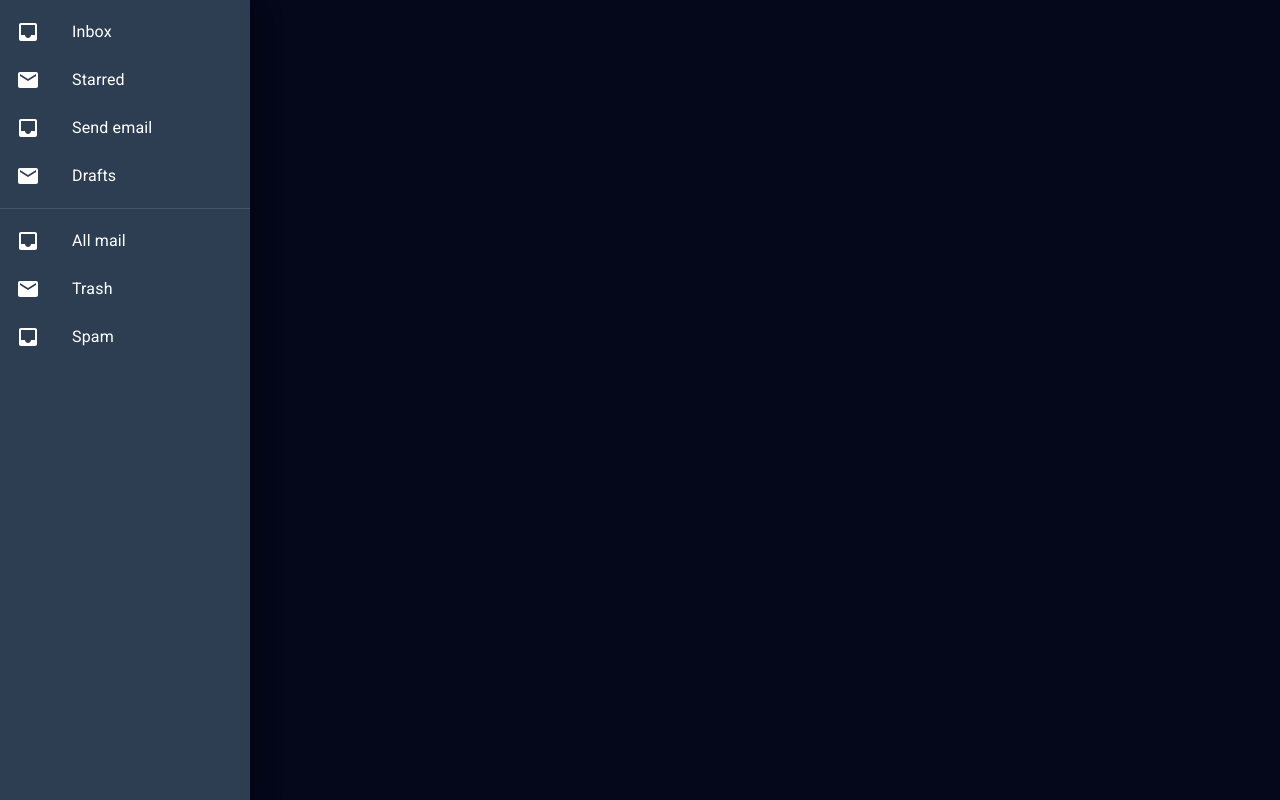
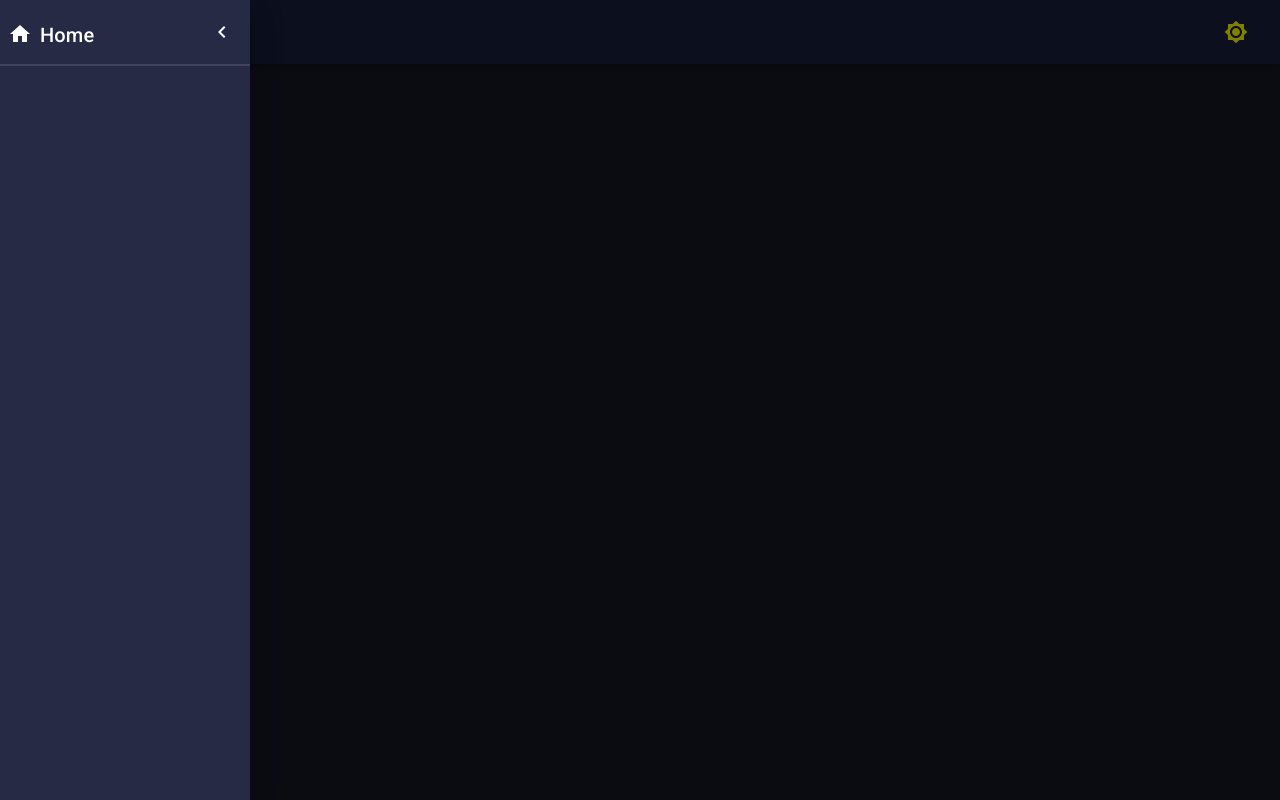
Before and after one commit to CoderChirag/sort-visualizer, a React (Create React App) app: page / in a window 1280 px wide. Both pictures are taken after a click on the button 36 px from the left and 32 px from the top of the page. Built offline with nearby package versions, Linux system fonts and the light colour scheme.

Commit message:
Customize Drawer

```diff
--- a/src/components/molecules/navbar/navbar.component.jsx
+++ b/src/components/molecules/navbar/navbar.component.jsx
@@ -1,5 +1,6 @@
 import { useState, useContext } from 'react';
-import { useTheme } from '@mui/material/styles';
+import { useNavigate } from 'react-router-dom';
+import { useTheme, styled } from '@mui/material/styles';
 
 import Box from '@mui/material/Box';
 import AppBar from '@mui/material/AppBar';
@@ -18,8 +19,21 @@ import InboxIcon from '@mui/icons-material/Inbox';
 import MailIcon from '@mui/icons-material/Mail';
 import Brightness4Icon from '@mui/icons-material/Brightness4';
 import Brightness7Icon from '@mui/icons-material/Brightness7';
+import ChevronLeftIcon from '@mui/icons-material/ChevronLeft';
+import ChevronRightIcon from '@mui/icons-material/ChevronRight';
+import HomeIcon from '@mui/icons-material/Home';
+import { Link } from 'react-router-dom';
 
 import { ThemeContext } from '../../../contexts/theme/theme.context';
+
+const DrawerHeader = styled('div')(({ theme }) => ({
+	display: 'flex',
+	alignItems: 'center',
+	padding: theme.spacing(0, 1),
+	// necessary for content to be below app bar
+	...theme.mixins.toolbar,
+	justifyContent: 'space-between',
+}));
 
 const Navbar = () => {
 	const theme = useTheme();
@@ -39,7 +53,7 @@ const Navbar = () => {
 	return (
 		<Box sx={{ flexGrow: 1 }}>
 			<AppBar
-				position='static'
+				position='fixed'
 				sx={{
 					backgroundColor: 'primary.main',
 				}}
@@ -61,59 +75,49 @@ const Navbar = () => {
 						<Drawer
 							anchor='left'
 							open={open}
-							onClose={toggleDrawer}
-							sx={{ backgroundColor: 'primary.main' }}
+							// onClose={toggleDrawer}
+							sx={{
+								transform: 'none',
+								transition:
+									'transform 225ms cubic-bezier(0, 0, 0.2, 1) 0ms',
+							}}
 						>
 							<Box
 								sx={{
 									width: 250,
 								}}
 								role='presentation'
-								onClick={toggleDrawer}
-								onKeyDown={toggleDrawer}
+								// onClick={toggleDrawer}
+								// onKeyDown={toggleDrawer}
 							>
-								<List>
-									{[
-										'Inbox',
-										'Starred',
-										'Send email',
-										'Drafts',
-									].map((text, index) => (
-										<ListItem key={text} disablePadding>
-											<ListItemButton>
-												<ListItemIcon>
-													{index % 2 === 0 ? (
-														<InboxIcon color='text' />
-													) : (
-														<MailIcon color='text' />
-													)}
-												</ListItemIcon>
-												<ListItemText primary={text} />
-											</ListItemButton>
-										</ListItem>
-									))}
-								</List>
+								<DrawerHeader>
+									<Link to='/'>
+										<Typography
+											variant='h6'
+											sx={{
+												marginTop: '5px',
+												justifySelf: 'center',
+											}}
+										>
+											<HomeIcon
+												sx={{
+													marginBottom: '-4px',
+													marginRight: '8px',
+												}}
+											/>
+											Home
+										</Typography>
+									</Link>
+									<IconButton onClick={toggleDrawer}>
+										{theme.direction === 'ltr' ? (
+											<ChevronLeftIcon />
+										) : (
+											<ChevronRightIcon />
+										)}
+									</IconButton>
+								</DrawerHeader>
 								<Divider />
-								<List>
-									{['All mail', 'Trash', 'Spam'].map(
-										(text, index) => (
-											<ListItem key={text} disablePadding>
-												<ListItemButton>
-													<ListItemIcon>
-														{index % 2 === 0 ? (
-															<InboxIcon />
-														) : (
-															<MailIcon />
-														)}
-													</ListItemIcon>
-													<ListItemText
-														primary={text}
-													/>
-												</ListItemButton>
-											</ListItem>
-										)
-									)}
-								</List>
+								<Divider />
 							</Box>
 						</Drawer>
 					</IconButton>
--- a/src/contexts/theme/theme.context.js
+++ b/src/contexts/theme/theme.context.js
@@ -29,7 +29,7 @@ export const ThemeProvider = ({ children }) => {
 						? {
 								type: 'dark',
 								primary: {
-									main: '#091134',
+									main: '#02082a',
 									light: '#091c34',
 									dark: '#070422',
 									contrastText: '#fff',
@@ -61,7 +61,14 @@ export const ThemeProvider = ({ children }) => {
 								MuiDrawer: {
 									styleOverrides: {
 										paper: {
-											backgroundColor: '#091c34',
+											backgroundColor: '#000524',
+											boxShadow:
+												'0px 8px 10px -5px rgb(0 0 0 / 20%), 0px 16px 24px 2px rgb(0 0 0 / 14%), 0px 6px 30px 5px rgb(0 0 0 / 12%)',
+											borderRight: 0,
+										},
+										paperAnchorLeft: {
+											right: 'auto',
+											left: 0,
 										},
 									},
 								},
--- a/src/index.css
+++ b/src/index.css
@@ -1,13 +1,17 @@
 body {
-  margin: 0;
-  font-family: -apple-system, BlinkMacSystemFont, 'Segoe UI', 'Roboto', 'Oxygen',
-    'Ubuntu', 'Cantarell', 'Fira Sans', 'Droid Sans', 'Helvetica Neue',
-    sans-serif;
-  -webkit-font-smoothing: antialiased;
-  -moz-osx-font-smoothing: grayscale;
+	margin: 0;
+	font-family: -apple-system, BlinkMacSystemFont, 'Segoe UI', 'Roboto',
+		'Oxygen', 'Ubuntu', 'Cantarell', 'Fira Sans', 'Droid Sans',
+		'Helvetica Neue', sans-serif;
+	-webkit-font-smoothing: antialiased;
+	-moz-osx-font-smoothing: grayscale;
 }
 
 code {
-  font-family: source-code-pro, Menlo, Monaco, Consolas, 'Courier New',
-    monospace;
+	font-family: source-code-pro, Menlo, Monaco, Consolas, 'Courier New',
+		monospace;
 }
+a {
+	text-decoration: none;
+	color: inherit;
+}
```
